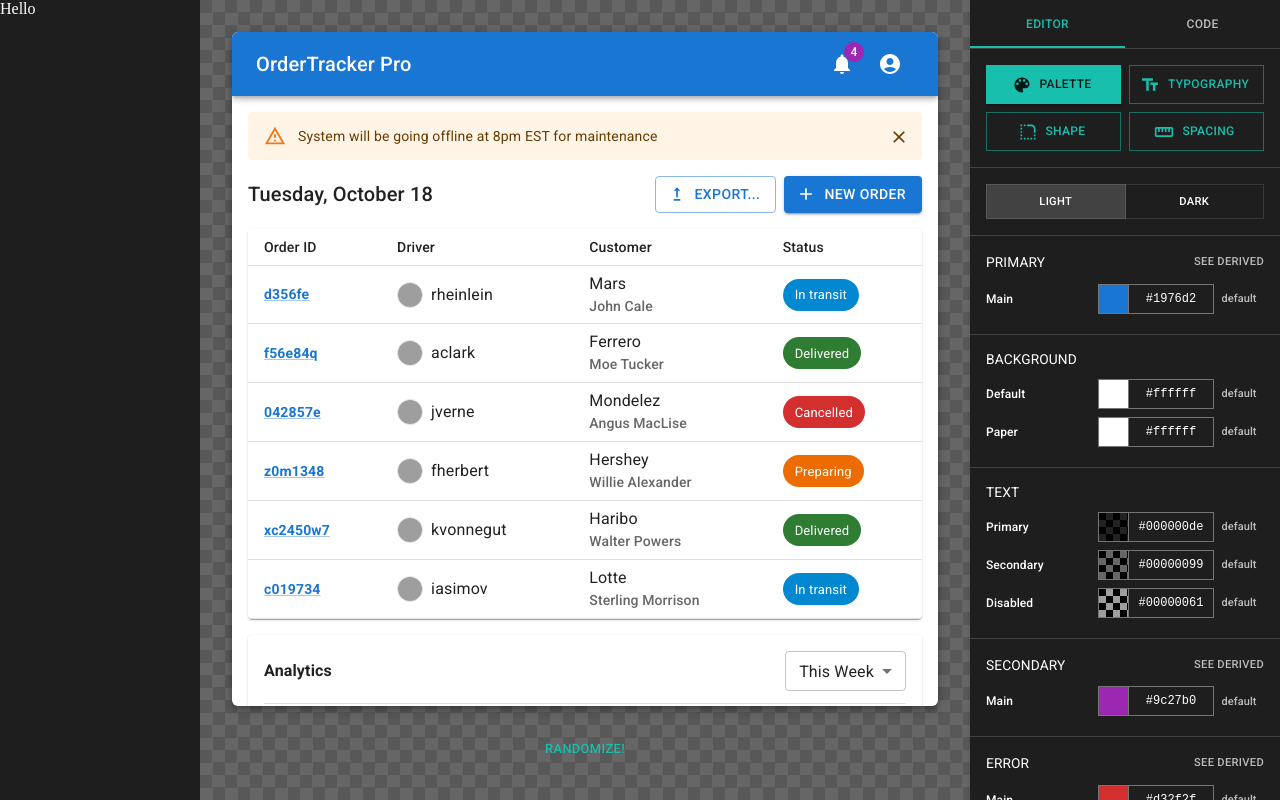
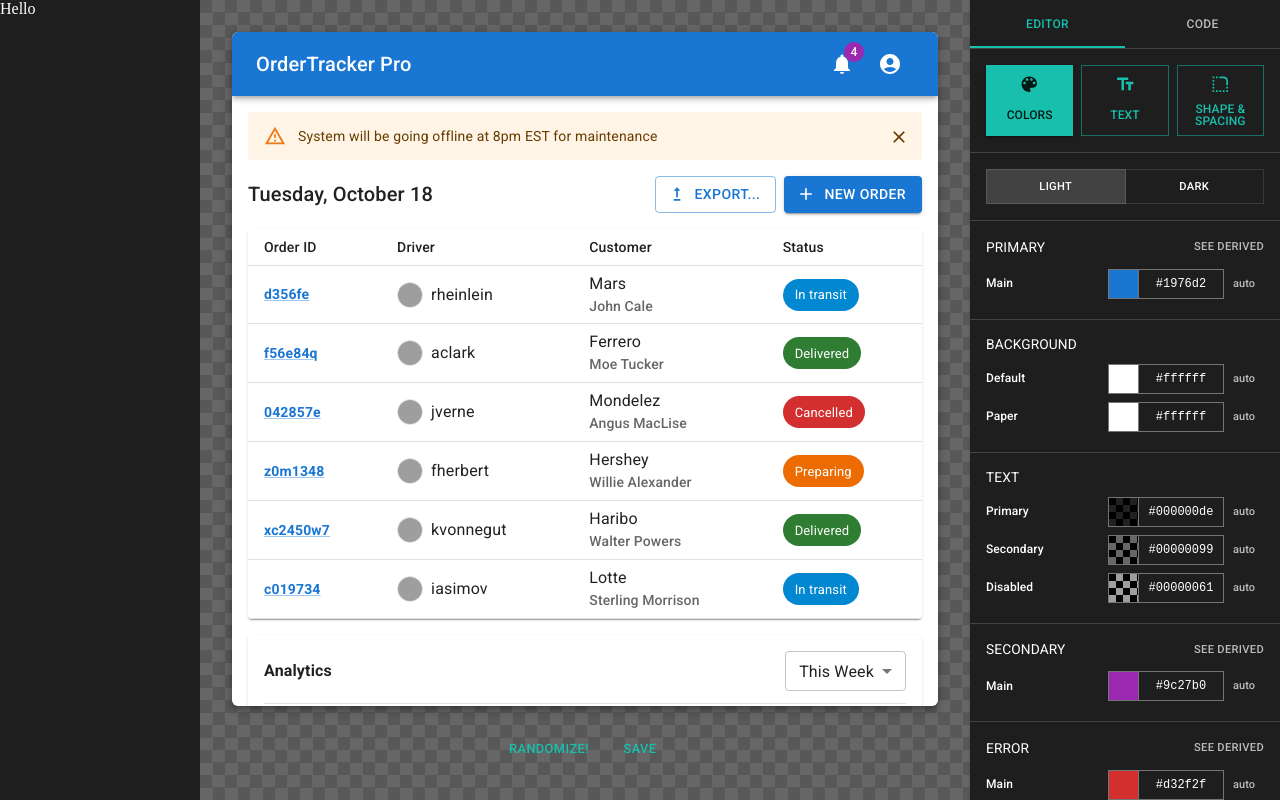
Before and after one commit to PeterTYLiu/mui-theme-builder, a React (Vite) app: page / in a window 1280 px wide. Built offline with nearby package versions, Linux system fonts and the light colour scheme; grey boxes are pictures that could not be loaded.

Commit message:
Add number input, field containers

```diff
--- a/src/App.tsx
+++ b/src/App.tsx
@@ -13,13 +13,16 @@ import "./App.css";
 import { MockApp } from "./components/MockApp/MockApp";
 import { ToolsPanel } from "./components/ToolsPanel/ToolsPanel";
 import { InnerThemeContext } from "./hooks/useInnerTheme";
+import { deleteKeys } from "./utils";
 
 function App() {
   const [themeOptions, setThemeOptions] = useState<ThemeOptions>({});
   const innerTheme = createTheme(themeOptions);
-  const mergeThemeOptions = (partialThemeOptions: ThemeOptions) => {
+  const mergeThemeOptions = (partialThemeOptions: ThemeOptions) =>
     setThemeOptions(merge(structuredClone(themeOptions), partialThemeOptions));
-  };
+
+  const deleteThemeOptionKey = (keyPath: Array<string>) =>
+    setThemeOptions(deleteKeys(themeOptions, keyPath));
 
   return (
     <InnerThemeContext
@@ -28,6 +31,7 @@ function App() {
         mergeThemeOptions,
         themeOptions,
         setThemeOptions,
+        deleteThemeOptionKey,
       }}
     >
       <Box
@@ -72,6 +76,7 @@ function App() {
           <Stack gap={2} p={4} pt={0} alignItems="center">
             <Stack gap={1} direction="row">
               <Button size="large">Randomize!</Button>
+              <Button size="large">Save</Button>
             </Stack>
           </Stack>
         </Stack>
--- a/src/components/ColourPicker/ColorPicker.tsx
+++ b/src/components/ColourPicker/ColorPicker.tsx
@@ -1,24 +1,21 @@
-import { Refresh } from "@mui/icons-material";
-import { Box, IconButton, Tooltip, Typography } from "@mui/material";
+import { Box } from "@mui/material";
 import { Chrome } from "@uiw/react-color";
 import { useRef, type FocusEvent, type KeyboardEvent } from "react";
 import { decimalToHex, intToHex, toStandardHex } from "../../utils";
-import { FieldContainer } from "../FieldContainer/FieldContainer";
+import {
+  FieldContainer,
+  type FieldContainerProps,
+} from "../FieldContainer/FieldContainer";
 
-interface ColorPickerProps {
-  name: string;
+interface ColorPickerProps extends FieldContainerProps {
   value: string;
-  isDefault: boolean;
   onChange: (hex: string) => void;
-  onReset: () => void;
 }
 
 export const ColorPicker = ({
-  name,
   value,
-  isDefault,
   onChange,
-  onReset,
+  ...fieldContainerProps
 }: ColorPickerProps) => {
   const inputRef = useRef<HTMLInputElement>(null);
 
@@ -41,7 +38,7 @@ export const ColorPicker = ({
   };
 
   return (
-    <FieldContainer title={name}>
+    <FieldContainer {...fieldContainerProps}>
       <Box
         component="button"
         popoverTarget={popverId}
@@ -128,31 +125,6 @@ export const ColorPicker = ({
           textAlign: "center",
         }}
       /> */}
-      <Box
-        sx={{
-          width: "50px",
-          textAlign: "center",
-          flexShrink: 0,
-          display: "grid",
-          placeItems: "center",
-        }}
-      >
-        {isDefault ? (
-          <Typography
-            variant="subtitle2"
-            color="text.secondary"
-            sx={{ fontSize: 11 }}
-          >
-            default
-          </Typography>
-        ) : (
-          <Tooltip title="Reset">
-            <IconButton onClick={onReset} size="small" sx={{ p: 0.5 }}>
-              <Refresh />
-            </IconButton>
-          </Tooltip>
-        )}
-      </Box>
     </FieldContainer>
   );
 };
--- a/src/components/EditorPanel/EditorPanel.tsx
+++ b/src/components/EditorPanel/EditorPanel.tsx
@@ -1,53 +1,57 @@
-import {
-  ColorLens,
-  RoundedCorner,
-  Straighten,
-  TextFields,
-} from "@mui/icons-material";
-import { Box, Button } from "@mui/material";
+import { ColorLens, RoundedCorner, TextFields } from "@mui/icons-material";
+import { Box, Button, Stack, Typography } from "@mui/material";
 import { useState, type ReactNode } from "react";
-import { DIVIDER_COLOR, EDITOR_PANEL_PADDING } from "../../constants";
+import { FieldGroupContainer } from "../FieldGroupContainer/FieldGroupContainer";
 import { PaletteEditor } from "../PaletteEditor/PaletteEditor";
 import { ShapeEditor } from "../ShapeEditor/ShapeEditor";
 
-type Section = "palette" | "typography" | "shape" | "spacing";
+type Section = "colors" | "text" | "shape & spacing";
 const BUTTON_DATA: { name: Section; icon: ReactNode }[] = [
-  { name: "palette", icon: <ColorLens /> },
-  { name: "typography", icon: <TextFields /> },
-  { name: "shape", icon: <RoundedCorner /> },
-  { name: "spacing", icon: <Straighten /> },
+  { name: "colors", icon: <ColorLens /> },
+  { name: "text", icon: <TextFields /> },
+  { name: "shape & spacing", icon: <RoundedCorner /> },
 ];
 
 export const EditorPanel = () => {
-  const [section, setSection] = useState<Section>("palette");
+  const [section, setSection] = useState<Section>("colors");
   return (
     <Box sx={{ display: "flex", flexDirection: "column", flex: "0px 1 1" }}>
+      <FieldGroupContainer>
         <Box
           sx={{
             display: "grid",
-          gridTemplateColumns: "1fr 1fr",
-          gridAutoRows: "1fr 1fr",
+            gridTemplateColumns: "1fr 1fr 1fr",
             gap: 1,
-          p: EDITOR_PANEL_PADDING,
-          borderBottom: 1,
-          borderColor: DIVIDER_COLOR,
           }}
         >
           {BUTTON_DATA.map(({ name, icon }) => (
             <Button
               key={name}
-            startIcon={icon}
               variant={section === name ? "contained" : "outlined"}
               onClick={() => setSection(name)}
               sx={{ py: 1 }}
             >
+              <Stack alignItems="center" gap={1}>
+                {icon}
+                <Stack height={24} sx={{ placeContent: "center" }}>
+                  <Typography
+                    sx={{
+                      lineHeight: "1",
+                      fontSize: "inherit",
+                      fontWeight: "inherit",
+                    }}
+                  >
                     {name}
+                  </Typography>
+                </Stack>
+              </Stack>
             </Button>
           ))}
         </Box>
+      </FieldGroupContainer>
       <Box sx={{ flex: "0px 1 1", overflowY: "scroll" }}>
-        {section === "palette" && <PaletteEditor />}
-        {section === "shape" && <ShapeEditor />}
+        {section === "colors" && <PaletteEditor />}
+        {section === "shape & spacing" && <ShapeEditor />}
       </Box>
     </Box>
   );
--- a/src/components/FieldContainer/FieldContainer.tsx
+++ b/src/components/FieldContainer/FieldContainer.tsx
@@ -1,10 +1,19 @@
-import { Box, Typography } from "@mui/material";
+import { Refresh } from "@mui/icons-material";
+import { Box, IconButton, Tooltip, Typography } from "@mui/material";
 import type { PropsWithChildren } from "react";
+
+export interface FieldContainerProps {
+  title?: string;
+  isDefault: boolean;
+  onReset: () => void;
+}
 
 export const FieldContainer = ({
   title,
   children,
-}: PropsWithChildren<{ title: string }>) => {
+  isDefault,
+  onReset,
+}: PropsWithChildren<FieldContainerProps>) => {
   return (
     <Box
       sx={{
@@ -14,6 +23,7 @@ export const FieldContainer = ({
         height: "30px",
       }}
     >
+      {Boolean(title) && (
         <Box
           sx={{
             width: "90px",
@@ -28,7 +38,33 @@ export const FieldContainer = ({
             {title}
           </Typography>
         </Box>
+      )}
       {children}
+      <Box
+        sx={{
+          width: "40px",
+          textAlign: "center",
+          flexShrink: 0,
+          display: "grid",
+          placeItems: "center",
+        }}
+      >
+        {isDefault ? (
+          <Typography
+            variant="subtitle2"
+            color="text.secondary"
+            sx={{ fontSize: 11 }}
+          >
+            auto
+          </Typography>
+        ) : (
+          <Tooltip title="Reset">
+            <IconButton onClick={onReset} size="small" sx={{ p: 0.5 }}>
+              <Refresh />
+            </IconButton>
+          </Tooltip>
+        )}
+      </Box>
     </Box>
   );
 };
--- /dev/null
+++ b/src/components/FieldGroupContainer/FieldGroupContainer.tsx
@@ -0,0 +1,49 @@
+import { Box, Typography } from "@mui/material";
+import type { PropsWithChildren, ReactNode } from "react";
+import { DIVIDER_COLOR } from "../../constants";
+
+export interface FieldGroupContainerProps {
+  title?: string;
+  actions?: ReactNode;
+}
+
+export const FieldGroupContainer = ({
+  title,
+  actions,
+  children,
+}: PropsWithChildren<FieldGroupContainerProps>) => {
+  const hasHeader = Boolean(title || actions);
+
+  return (
+    <Box
+      sx={{
+        p: 2,
+        borderBottom: 1,
+        borderColor: DIVIDER_COLOR,
+      }}
+    >
+      {hasHeader && (
+        <Box
+          sx={{
+            display: "flex",
+            justifyContent: "space-between",
+            alignItems: "center",
+            mb: 1,
+          }}
+        >
+          {Boolean(title) && (
+            <Typography
+              variant="subtitle1"
+              component="h3"
+              sx={{ lineHeight: "initial", textTransform: "uppercase" }}
+            >
+              {title}
+            </Typography>
+          )}
+          {actions}
+        </Box>
+      )}
+      {children}
+    </Box>
+  );
+};
--- a/src/components/PaletteEditor/PaletteEditor.tsx
+++ b/src/components/PaletteEditor/PaletteEditor.tsx
@@ -1,11 +1,10 @@
 import {
-  Box,
   ToggleButton,
   ToggleButtonGroup,
   type PaletteOptions,
 } from "@mui/material";
-import { DIVIDER_COLOR, EDITOR_PANEL_PADDING } from "../../constants";
 import { useInnerTheme } from "../../hooks/useInnerTheme";
+import { FieldGroupContainer } from "../FieldGroupContainer/FieldGroupContainer";
 import { SubpaletteEditor } from "../SubpaletteEditor/SubpaletteEditor";
 
 const COLORS_BOTTOM: Array<keyof PaletteOptions> = [
@@ -20,13 +19,7 @@ export const PaletteEditor = () => {
   const { theme, mergeThemeOptions } = useInnerTheme();
   return (
     <>
-      <Box
-        sx={{
-          p: EDITOR_PANEL_PADDING,
-          borderBottom: 1,
-          borderColor: DIVIDER_COLOR,
-        }}
-      >
+      <FieldGroupContainer>
         <ToggleButtonGroup
           fullWidth
           value={theme.palette.mode}
@@ -39,7 +32,7 @@ export const PaletteEditor = () => {
           <ToggleButton value="light">Light</ToggleButton>
           <ToggleButton value="dark">Dark</ToggleButton>
         </ToggleButtonGroup>
-      </Box>
+      </FieldGroupContainer>
       <SubpaletteEditor
         name="primary"
         manual={["main"]}
--- a/src/components/ShapeEditor/ShapeEditor.tsx
+++ b/src/components/ShapeEditor/ShapeEditor.tsx
@@ -1,49 +1,42 @@
-import { Box } from "@mui/material";
-import { DIVIDER_COLOR, EDITOR_PANEL_PADDING } from "../../constants";
+import { DEFAULT_THEME } from "../../constants";
 import { useInnerTheme } from "../../hooks/useInnerTheme";
+import { FieldGroupContainer } from "../FieldGroupContainer/FieldGroupContainer";
 import { NumberSpecifier } from "../NumberSpecifier/NumberSpecifier";
 
 export const ShapeEditor = () => {
-  const { theme, mergeThemeOptions } = useInnerTheme();
+  const { theme, mergeThemeOptions, deleteThemeOptionKey } = useInnerTheme();
   return (
     <>
-      <Box
-        sx={{
-          p: EDITOR_PANEL_PADDING,
-          borderBottom: 1,
-          borderColor: DIVIDER_COLOR,
-        }}
-      >
+      <FieldGroupContainer title="Border Radius">
         <NumberSpecifier
-          title="BorderRadius"
+          unit="px"
+          isDefault={
+            theme.shape.borderRadius === DEFAULT_THEME.shape.borderRadius
+          }
           min={0}
-          max={20}
+          max={24}
           step={0.5}
           value={Number(theme.shape.borderRadius)}
           onChange={(num) =>
             mergeThemeOptions({ shape: { borderRadius: num } })
           }
+          onReset={() => deleteThemeOptionKey(["shape", "borderRadius"])}
         />
-      </Box>
-      <Box
-        sx={{
-          p: EDITOR_PANEL_PADDING,
-          borderBottom: 1,
-          borderColor: DIVIDER_COLOR,
-        }}
-      >
+      </FieldGroupContainer>
+      <FieldGroupContainer title="Spacing">
         <NumberSpecifier
-          title="Spacing"
+          unit="px"
           min={6}
           max={14}
           step={0.5}
+          isDefault={theme.spacing(1) === "8px"}
           value={Number(theme.spacing(1).slice(0, -2))}
           onChange={(num) => {
-            console.log(theme.spacing(1));
             mergeThemeOptions({ spacing: num });
           }}
+          onReset={() => deleteThemeOptionKey(["spacing"])}
         />
-      </Box>
+      </FieldGroupContainer>
     </>
   );
 };
--- a/src/components/SubpaletteEditor/SubpaletteEditor.tsx
+++ b/src/components/SubpaletteEditor/SubpaletteEditor.tsx
@@ -1,20 +1,15 @@
 import {
   Box,
   Button,
-  Typography,
   type PaletteOptions,
   type SimplePaletteColorOptions,
 } from "@mui/material";
 import { useState } from "react";
-import {
-  DEFAULT_DARK_THEME,
-  DEFAULT_THEME,
-  DIVIDER_COLOR,
-  EDITOR_PANEL_PADDING,
-} from "../../constants";
+import { DEFAULT_DARK_THEME, DEFAULT_THEME } from "../../constants";
 import { useInnerTheme } from "../../hooks/useInnerTheme";
 import { toStandardHex } from "../../utils";
 import { ColorPicker } from "../ColourPicker/ColorPicker";
+import { FieldGroupContainer } from "../FieldGroupContainer/FieldGroupContainer";
 
 const PALETTES = {
   light: DEFAULT_THEME.palette,
@@ -32,37 +27,16 @@ export const SubpaletteEditor = ({
   manual,
   derived,
 }: SubpaletteEditorProps) => {
-  const { theme, themeOptions, mergeThemeOptions, setThemeOptions } =
+  const { theme, themeOptions, mergeThemeOptions, deleteThemeOptionKey } =
     useInnerTheme();
   const mode = theme.palette.mode;
   const [showDerived, setShowDerived] = useState(false);
 
   return (
-    <Box
-      sx={{
-        p: EDITOR_PANEL_PADDING,
-        "&:not(:last-of-type)": {
-          borderBottom: 1,
-          borderColor: DIVIDER_COLOR,
-        },
-      }}
-    >
-      <Box
-        sx={{
-          display: "flex",
-          justifyContent: "space-between",
-          alignItems: "center",
-          mb: 1,
-        }}
-      >
-        <Typography
-          variant="subtitle1"
-          component="h3"
-          sx={{ lineHeight: "initial", textTransform: "uppercase" }}
-        >
-          {name}
-        </Typography>
-        {derived.length > 0 && (
+    <FieldGroupContainer
+      title={name}
+      actions={
+        derived.length > 0 ? (
           <Button
             size="small"
             color="secondary"
@@ -71,12 +45,12 @@ export const SubpaletteEditor = ({
           >
             {showDerived ? "Hide derived" : "See derived"}
           </Button>
-        )}
-      </Box>
-
+        ) : undefined
+      }
+    >
       {manual.map((key) => (
         <ColorPicker
-          name={key}
+          title={key}
           key={key}
           isDefault={theme.palette[name][key] === PALETTES[mode][name][key]}
           value={toStandardHex(theme.palette[name][key])}
@@ -94,13 +68,7 @@ export const SubpaletteEditor = ({
               mergeThemeOptions({
                 palette: { [name]: { [key]: PALETTES[mode][name][key] } },
               });
-            } else {
-              const newThemeOptions = structuredClone(themeOptions);
-              if (newThemeOptions.palette?.[name]) {
-                delete newThemeOptions.palette[name][key];
-              }
-              setThemeOptions(newThemeOptions);
-            }
+            } else deleteThemeOptionKey(["palette", name, key]);
           }}
         />
       ))}
@@ -116,7 +84,7 @@ export const SubpaletteEditor = ({
         >
           {derived.map((key) => (
             <ColorPicker
-              name={key}
+              title={key}
               key={key}
               isDefault={!Boolean(themeOptions?.palette?.[name]?.[key])}
               value={toStandardHex(theme.palette[name][key])}
@@ -130,21 +98,11 @@ export const SubpaletteEditor = ({
                   },
                 })
               }
-              onReset={() => {
-                const newThemeOptions = structuredClone(themeOptions);
-                delete newThemeOptions.palette[name][key];
-                if (
-                  Object.keys(newThemeOptions.palette?.[name] ?? {}).length ===
-                  1
-                ) {
-                  delete newThemeOptions.palette[name];
-                }
-                setThemeOptions(newThemeOptions);
-              }}
+              onReset={() => deleteThemeOptionKey(["palette", name, key])}
             />
           ))}
         </Box>
       )}
-    </Box>
+    </FieldGroupContainer>
   );
 };
--- a/src/hooks/useInnerTheme.ts
+++ b/src/hooks/useInnerTheme.ts
@@ -7,6 +7,7 @@ type InnerThemeContextValue = {
   themeOptions: ThemeOptions;
   mergeThemeOptions: (themeOptions: ThemeOptions) => void;
   setThemeOptions: Dispatch<SetStateAction<ThemeOptions>>;
+  deleteThemeOptionKey: (keyPath: Array<string>) => void;
 };
 
 export const InnerThemeContext = createContext<InnerThemeContextValue>({
@@ -14,6 +15,7 @@ export const InnerThemeContext = createContext<InnerThemeContextValue>({
   themeOptions: {},
   mergeThemeOptions: () => {},
   setThemeOptions: () => {},
+  deleteThemeOptionKey: () => {},
 });
 
 export const useInnerTheme = () => use(InnerThemeContext);
```
Also changed, not shown: src/components/NumberSpecifier/NumberSpecifier.tsx (+48 -5 lines), src/utils.ts (+61 -1 lines). Lines whose indentation alone changed are shown as unchanged.
